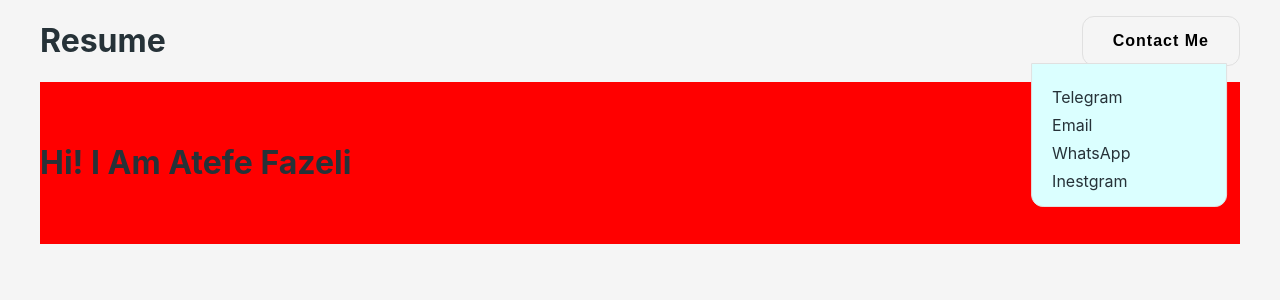
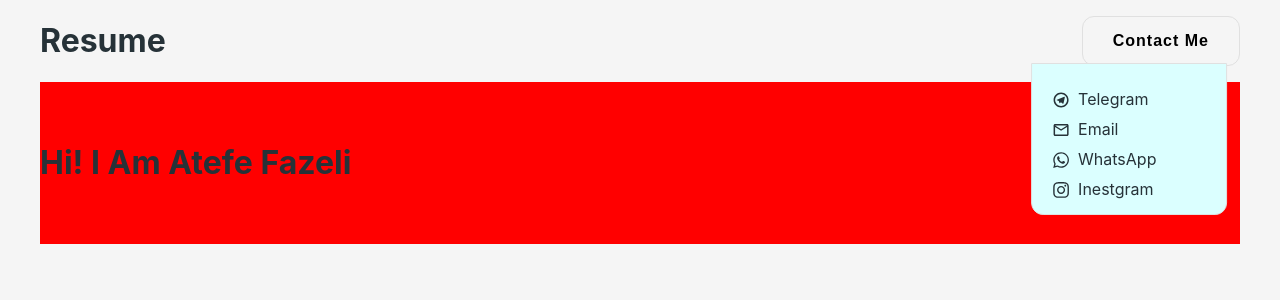
Before and after one commit to atefe-fazeli/resume-2022, a React (Create React App) app: page / in a window 1280 px wide. Both pictures are taken after a click on the button "Contact Me". Shown: the top 300 px of the page. Built offline with nearby package versions, Linux system fonts and the light colour scheme.

Commit message:
contact icons styles created

```diff
--- a/src/components/Contact.js
+++ b/src/components/Contact.js
@@ -1,14 +1,16 @@
 import React from 'react';
 import styles from "./Contact.module.css";
-
+import {FaTelegram ,FaInstagram,FaWhatsapp} from "react-icons/fa";
+import {MdOutlineMailOutline} from "react-icons/md";
+import {RiTelegramLine} from "react-icons/ri";
 const Contact = () => {
     return (
         <div className={styles.container}>
             <ul className={styles.navbarlist}>
-                <li><a href='#'>Telegram</a></li>
-                <li><a href='#'>Email</a></li>
-                <li><a href='#'>WhatsApp</a></li>
-                <li><a href='#'>Inestgram</a></li>
+                <li><a href='#'> <RiTelegramLine className={styles.icon}/>Telegram</a></li>
+                <li><a href='#'><MdOutlineMailOutline className={styles.icon}/>Email</a></li>
+                <li><a href='#'><FaWhatsapp className={styles.icon}/>WhatsApp</a></li>
+                <li><a href='#'><FaInstagram className={styles.icon}/>Inestgram</a></li>
             </ul>
 
         </div>
--- a/src/components/Contact.module.css
+++ b/src/components/Contact.module.css
@@ -12,3 +12,13 @@
   .container ul li{
 margin-top: 8px;
   }
+  .container ul li a:hover{
+   font-weight: bold;
+      }
+ .icon{
+    font-size: 18px;
+    margin-right: 8px;
+    position: relative;
+   top: 4px;
+
+  }
```
